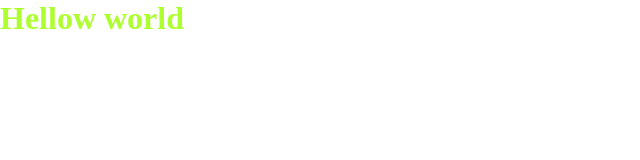
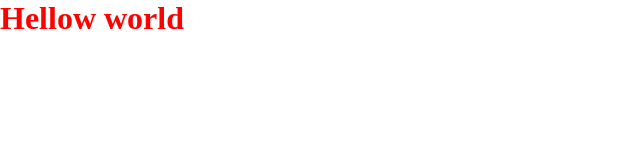
Before and after one commit to alsk-9168/portfolio, a plain HTML site: page index.html in a window 1280 px wide. Shown: the whole page, without its empty margins (0-640 px from the left). Drawn offline with Linux system fonts and the light colour scheme.

Commit message:
css updated

```diff
--- a/style.css
+++ b/style.css
@@ -9,5 +9,5 @@ html,body{
 }
 
 h1{
-    color: greenyellow;
+    color: rgb(255, 0, 0);
 }
```
